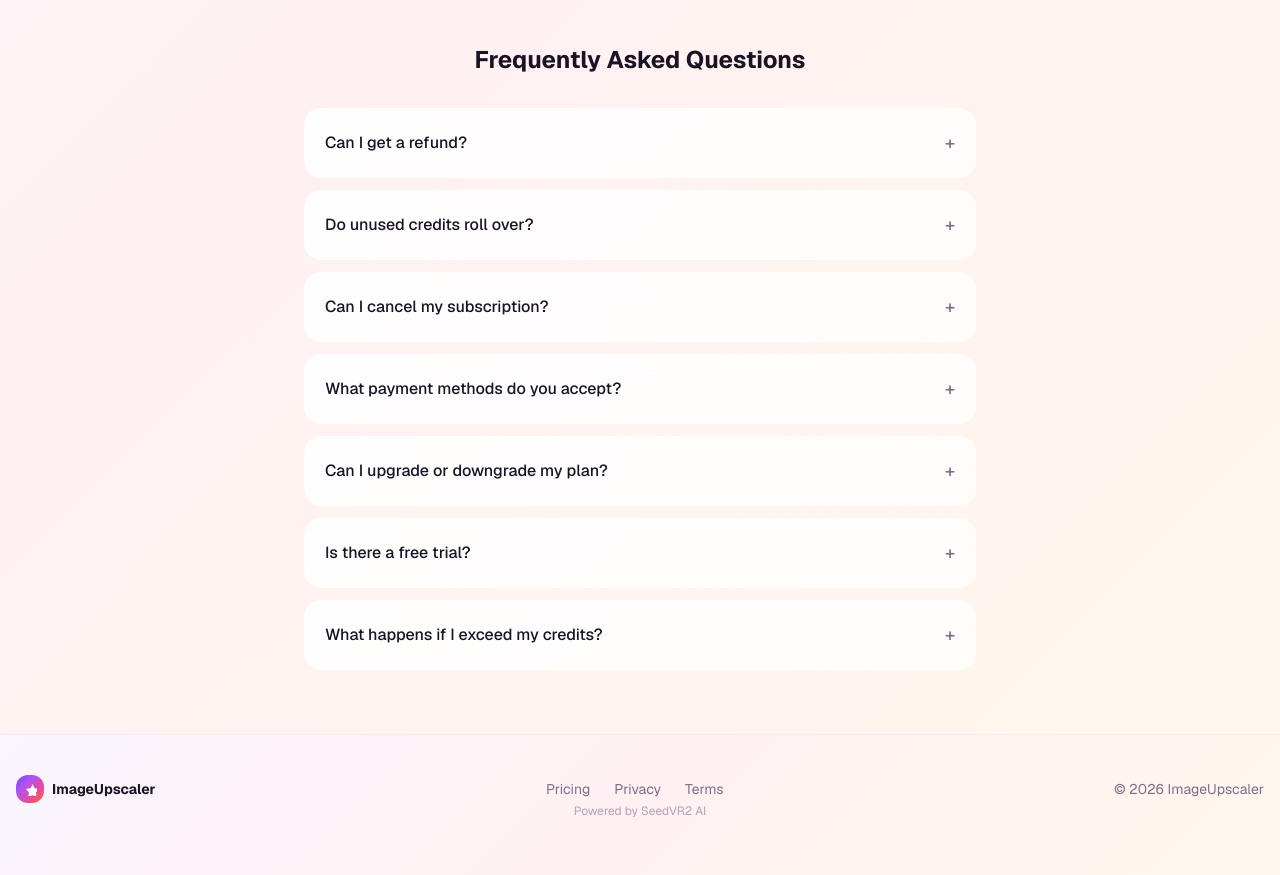
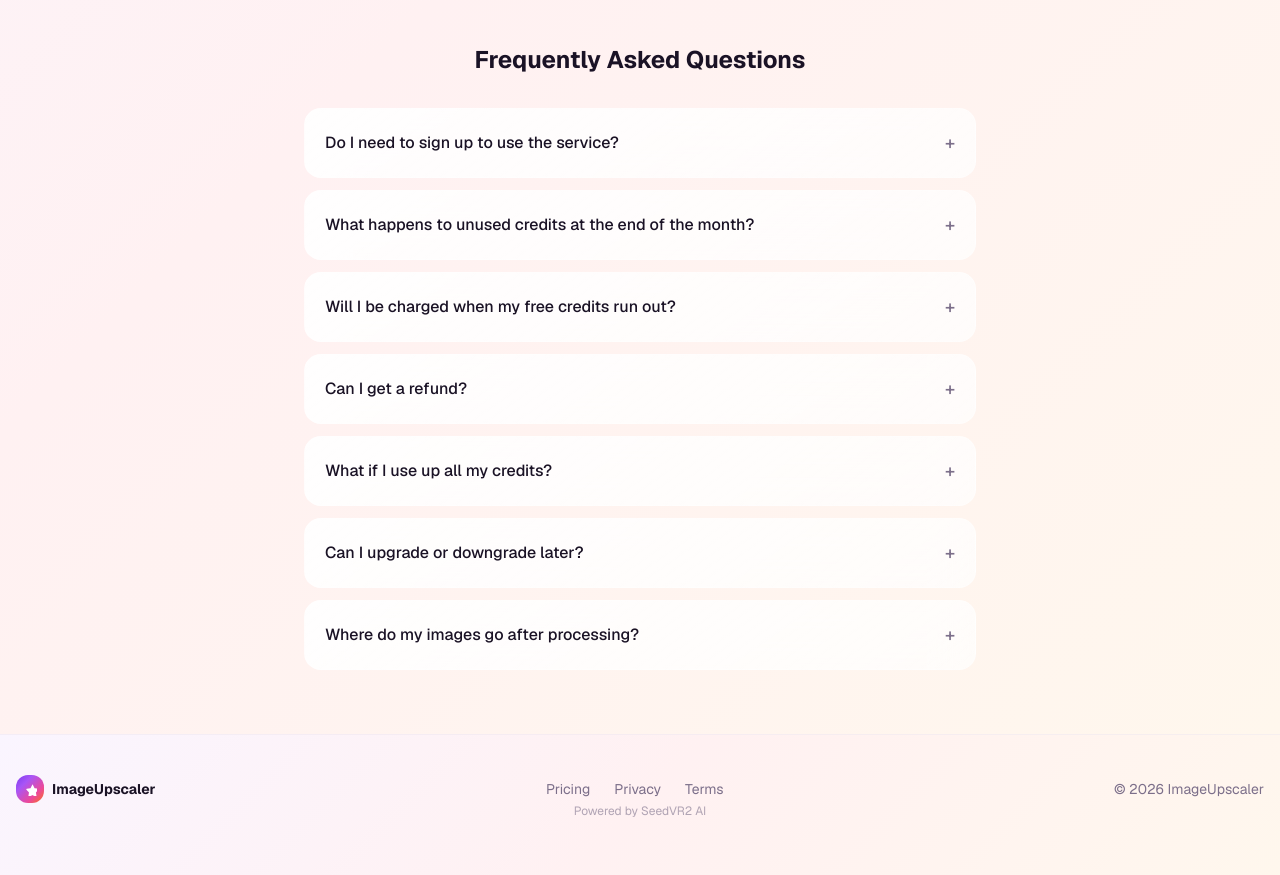
Before and after one commit to elaine202309/imageupscaler, a Next.js app: page /pricing in a window 1280 px wide. Shown: the part 1200-2075 px from the top of the page. Built offline with nearby package versions, Linux system fonts and the light colour scheme; no server answers.

Commit message:
Improve FAQ content — more natural and helpful

```diff
--- a/src/app/page.tsx
+++ b/src/app/page.tsx
@@ -280,14 +280,14 @@ export default function HomePage() {
         <div className="container mx-auto max-w-2xl">
           <h2 className="text-3xl font-bold text-center mb-10">Frequently Asked Questions</h2>
           <div className="space-y-3">
-            <FaqItem q="What is ImageUpscaler?" a="ImageUpscaler uses AI to upscale low-resolution images by 2x, 3x, or 4x. Just upload, choose your factor, and our AI handles the rest." />
-            <FaqItem q="Is it really free?" a="Yes! Sign in with Google to get 5 free credits every month. A 2x upscale uses 1 credit. Need more? Upgrade to Plus or Pro." />
-            <FaqItem q="What image formats are supported?" a="PNG, JPG, JPEG, WEBP, and HEIC. Maximum file size is 25MB." />
-            <FaqItem q="How long does upscaling take?" a="Most images process in 10–30 seconds. Larger images or 4x upscales may take slightly longer." />
-            <FaqItem q="Are my images stored?" a="Uploaded images are automatically deleted within 30 days. We do not use your images for training or share them with third parties." />
-            <FaqItem q="What upscale factor should I choose?" a="2x is great for social media and web use. 3x works well for presentations. 4x is ideal for prints and large displays." />
-            <FaqItem q="Can I use upscaled images commercially?" a="Yes! The upscaled images are yours. We claim no ownership over your content." />
-            <FaqItem q="How do I cancel my subscription?" a="You can cancel anytime from your account settings. Your credits remain until the end of your billing period." />
+            <FaqItem q="What is ImageUpscaler?" a="ImageUpscaler uses AI to enlarge and enhance your images. Choose from 2x, 3x, or 4x upscaling — our AI adds detail and sharpens the result automatically." />
+            <FaqItem q="How is this different from just resizing in Photoshop?" a="Regular resizing just stretches pixels, making images look blurry. Our AI model analyzes your image and generates new detail — edges become sharper, textures look natural, and artifacts disappear." />
+            <FaqItem q="What image formats and file sizes do you support?" a="We support PNG, JPG, JPEG, WEBP, and HEIC formats, up to 25MB per file." />
+            <FaqItem q="How long does it take?" a="Most images are ready in 10 to 30 seconds, depending on the file size and upscale factor." />
+            <FaqItem q="Which factor should I choose?" a="2x is great for social media. 3x works well for presentations and product photos. 4x is best for prints and large displays where every detail matters." />
+            <FaqItem q="Can I use the upscaled images for commercial projects?" a="Absolutely. The results belong to you — use them for clients, products, prints, or anything you like." />
+            <FaqItem q="Do you keep my images?" a="No. Images are automatically deleted within 30 days after processing. We don't use them for AI training or share them with anyone." />
+            <FaqItem q="How do credits work?" a="2x upscale = 1 credit, 3x = 2 credits, 4x = 5 credits. Sign in for 5 free credits every month. Need more? Check out our affordable plans." />
           </div>
         </div>
       </section>
--- a/src/app/pricing/page.tsx
+++ b/src/app/pricing/page.tsx
@@ -68,13 +68,13 @@ export default function PricingPage() {
         <div className="max-w-2xl mx-auto">
           <h2 className="text-2xl font-bold text-center mb-8">Frequently Asked Questions</h2>
           <div className="space-y-3">
-            <FaqItem q="Can I get a refund?" a="Yes. If you're not satisfied with your purchase, contact us within 7 days for a full refund. Unused credits from credit packs are fully refundable within 30 days. Monthly subscriptions can be cancelled anytime — you'll keep access until the end of your billing period." />
-            <FaqItem q="Do unused credits roll over?" a="Monthly credits reset on the 1st of each month and do not roll over. One-time credit pack credits never expire." />
-            <FaqItem q="Can I cancel my subscription?" a="Absolutely. Cancel anytime with one click from your account. Your subscription remains active until the end of your current billing period — no partial refunds for remaining days." />
-            <FaqItem q="What payment methods do you accept?" a="We accept all major credit and debit cards via Stripe. More payment options coming soon." />
-            <FaqItem q="Can I upgrade or downgrade my plan?" a="Yes! Upgrade anytime — the price difference is prorated. Downgrade takes effect at the end of your current billing cycle." />
-            <FaqItem q="Is there a free trial?" a="Yes! Sign in with Google to get 5 free credits every month. No credit card required." />
-            <FaqItem q="What happens if I exceed my credits?" a="You won't be charged automatically. Simply buy a one-time credit pack or upgrade your plan to continue upscaling." />
+            <FaqItem q="Do I need to sign up to use the service?" a="You can explore the site without signing up, but a Google account is required to upscale images. Signing up gives you 5 free credits every month — no credit card needed." />
+            <FaqItem q="What happens to unused credits at the end of the month?" a="Free monthly credits reset on the 1st and don't carry over. One-time credit packs never expire, so you can use them whenever you need." />
+            <FaqItem q="Will I be charged when my free credits run out?" a="No. We never charge you without permission. When credits run low, you can choose to buy a credit pack or upgrade — but only if you want to." />
+            <FaqItem q="Can I get a refund?" a="Yes. If you're not happy with your purchase, email us within 7 days for a full refund. Unused credit pack credits are refundable within 30 days. Subscriptions can be cancelled anytime — you'll keep access until the period ends." />
+            <FaqItem q="What if I use up all my credits?" a="You can top up with a one-time credit pack starting at $3 for 20 credits, or upgrade to a plan with more monthly credits. There's no auto-charge — you stay in control." />
+            <FaqItem q="Can I upgrade or downgrade later?" a="Yes. Upgrade anytime and pay only the difference. Want to downgrade? No problem — it takes effect at the end of your current billing cycle." />
+            <FaqItem q="Where do my images go after processing?" a="Uploaded and processed images are automatically deleted within 30 days. You can request earlier deletion anytime. We never use your images for training or share them with anyone." />
           </div>
         </div>
       </div>
```
